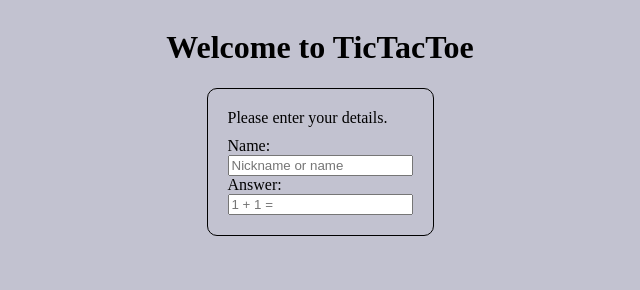
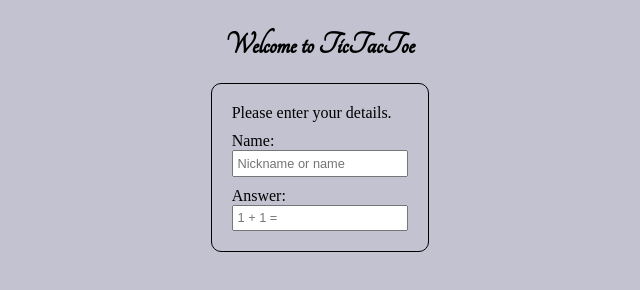
Before and after one commit to Oscizcod/classic-ttt, a plain HTML site: page index.html in a window 1280 px wide. Shown: the whole page, without its empty margins (320-960 px from the left). Drawn offline with Linux system fonts and the light colour scheme.

Commit message:
Add styling for login page

```diff
--- a/index.html
+++ b/index.html
@@ -4,6 +4,7 @@
         <meta charset="utf-8" />
         <meta name="viewport" content="width=device-width, initial-scale=1.0" />
         <title>Tic Tac Toe</title>
+        <link rel="stylesheet" type="text/css" href="http://fonts.googleapis.com/css?family=Tangerine" />
         <link rel="stylesheet" href="styles.css" />
     </head>
     <body>
--- a/styles.css
+++ b/styles.css
@@ -3,6 +3,10 @@
 }
 
 /* Styling login page */
+h1 {
+    font-family: Tangerine, serif;
+}
+
 #login-box {
     border: 1px solid black;
     border-radius: 10px;
@@ -24,3 +28,12 @@ body {
     align-items: center;
     justify-content: center;
 }
+
+#login-box > label {
+    margin-top: 10px;
+}
+
+#login-box > input {
+    font-size: 0.8rem;
+    padding: 0.3em;
+}
```
